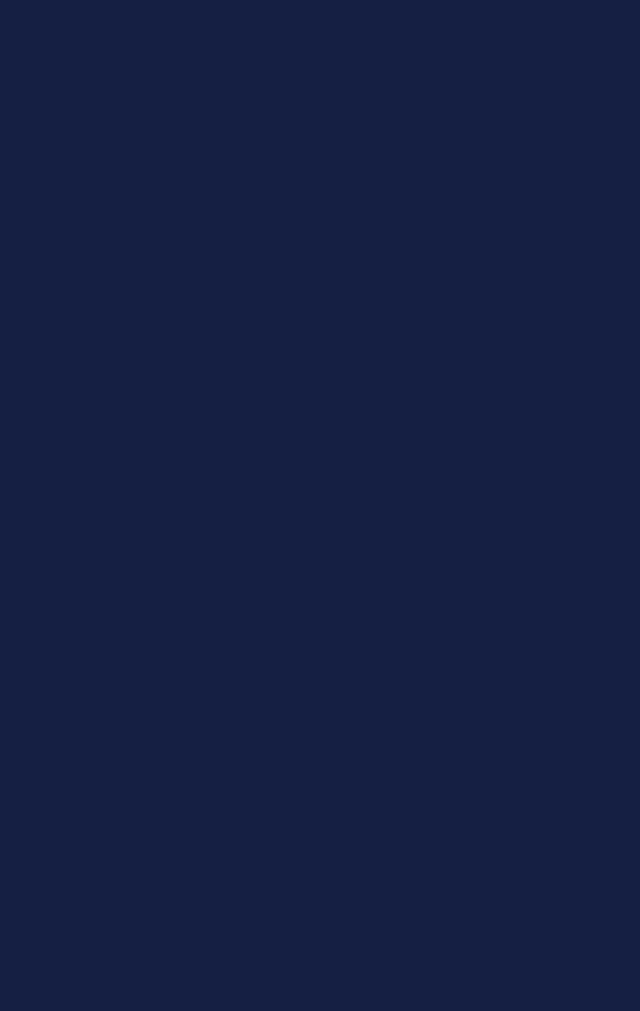
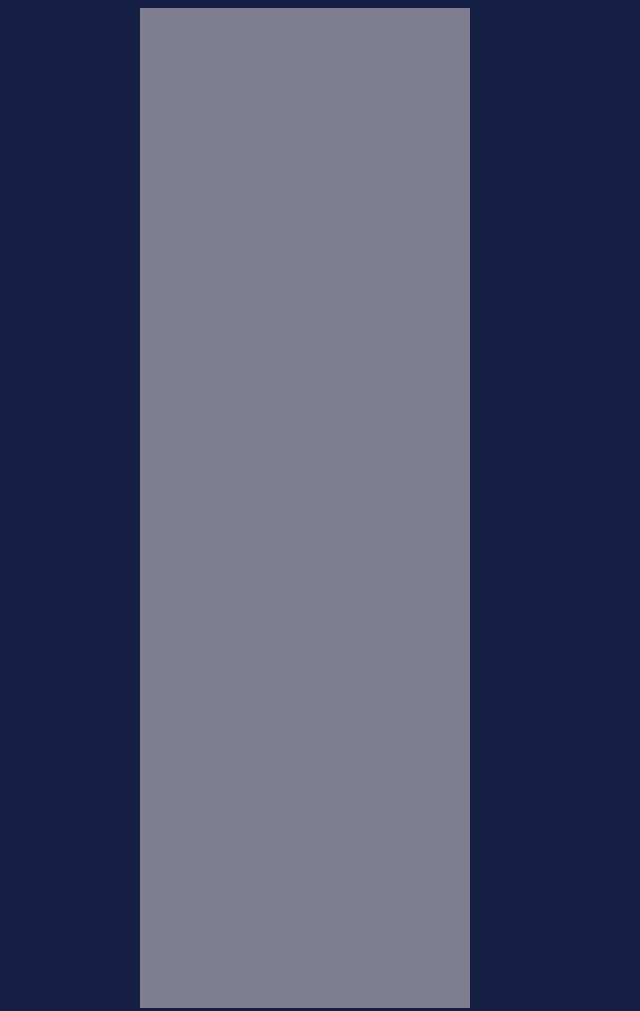
Before and after one commit to WaterWeight/TP.github.io, a plain HTML site: page pw.html in a window 1280 px wide. Shown: the whole page, without its empty margins (0-640 px from the left). Drawn offline with Linux system fonts and the light colour scheme.

Commit message:
Update pw.css

```diff
--- a/pw.css
+++ b/pw.css
@@ -3,17 +3,25 @@ body {
     justify-content: center;
     background-color: #151f43;
 }
-.strona{
+.strona {
     min-height: 1000px;
     max-width:1000px;
-    height: 100%;
+    width: 100%;
     position: relative;
     display:grid;
-    grid-template-columns: 1fr 4r;
+    grid-template-columns: 1fr 3fr;
+
 }
-.lpasek{
-position: relative;
-background-color: #151f43;
-height:100%;
-width:60px;
-}
+
+    .strona .lpasek {
+        position: relative;
+        background-color: #7f7e90;
+        padding: 40px;
+        width:100%;
+    }
+    .HeadDiv .pstrona {
+        position: relative;
+        background-color: #36292c;
+        padding:40px;
+        width:70%;
+    }
```
